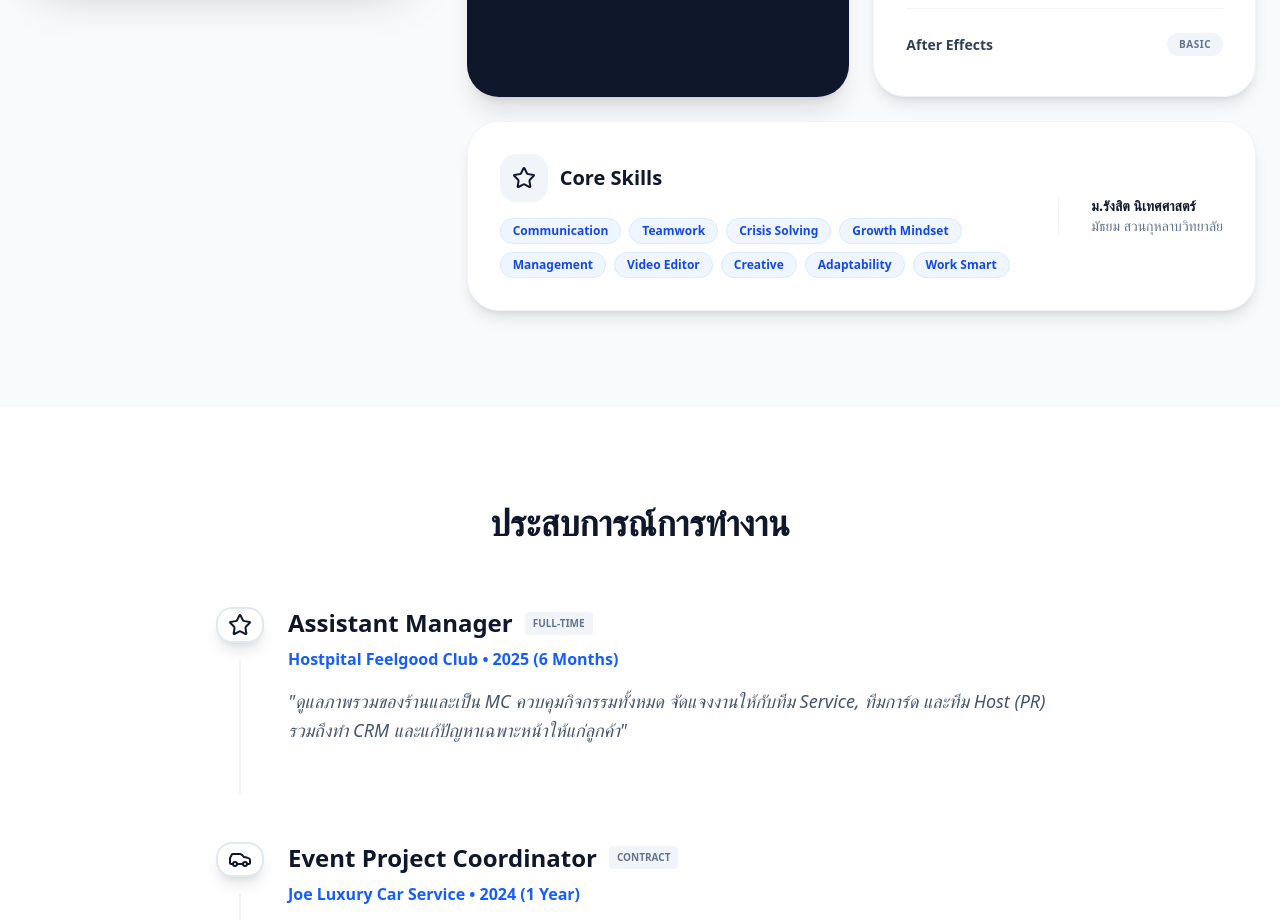
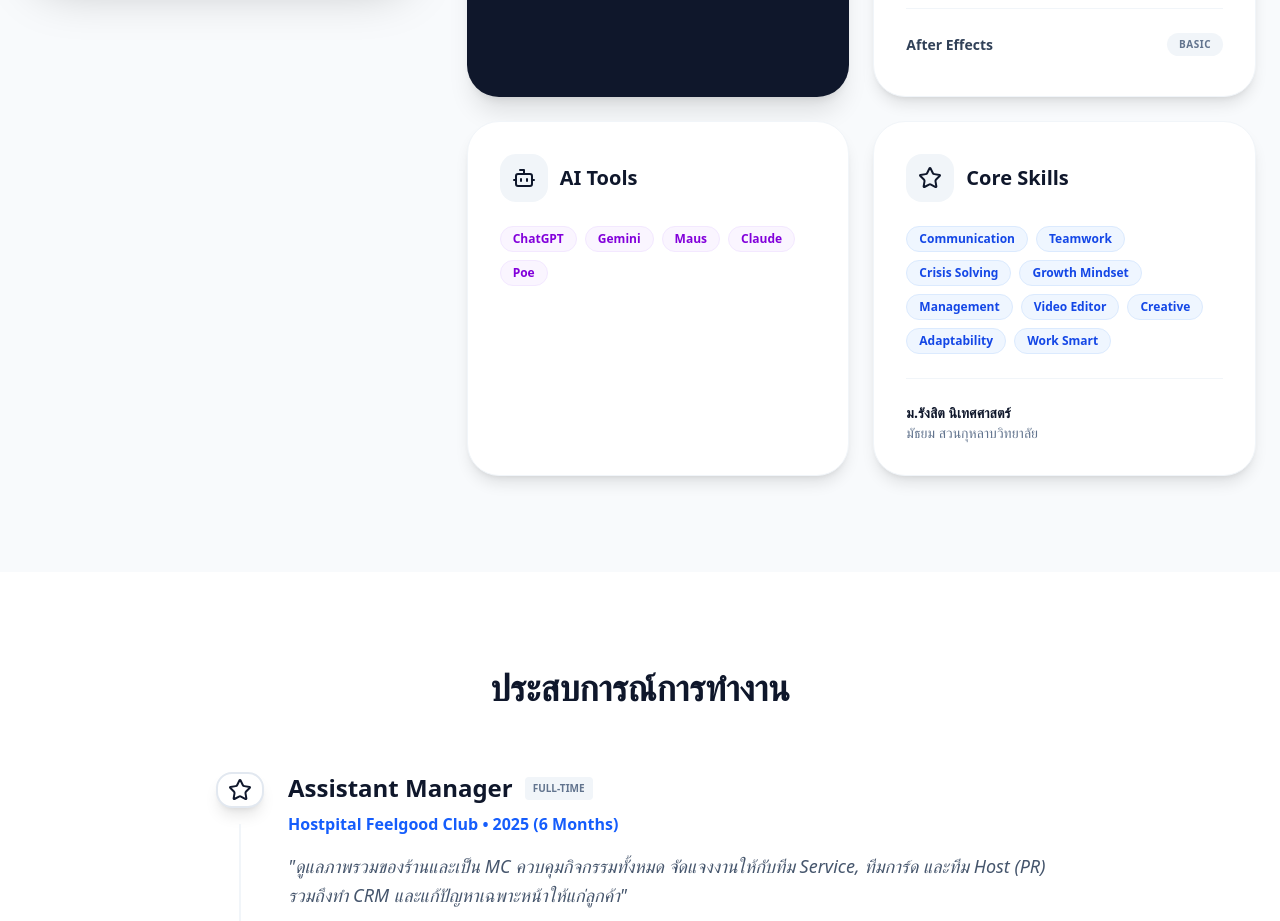
Before and after one commit to Freshair129/resume, a React (Vite) app: page / in a window 1280 px wide. Shown: the part 1360-2281 px from the top of the page. Built offline with nearby package versions, Linux system fonts and the light colour scheme.

Commit message:
Update: added AI Tools category and optimized skills grid layout

```diff
--- a/src/App.jsx
+++ b/src/App.jsx
@@ -4,7 +4,8 @@ import {
 } from 'react-router-dom';
 import {
   Phone, Mail, MapPin, GraduationCap, Briefcase, Code, Brain, Star,
-  CheckCircle2, ChevronRight, Menu, X, Cpu, Check, Camera, Video, Users, Car, FileText, ExternalLink
+  CheckCircle2, ChevronRight, Menu, X, Cpu, Check, Camera, Video, Users, Car, FileText, ExternalLink,
+  Bot, Sparkles
 } from 'lucide-react';
 import Resume from './Resume';
 import heroBg from './assets/hero-bg.jpg';
@@ -233,11 +234,24 @@ const MainPortfolio = () => {
                   </div>
                 </div>
 
-                {/* Core Skills Card - Full Width in Grid */}
-                <div className="md:col-span-2 bg-white p-8 rounded-[2rem] shadow-lg border border-slate-100 hover:-translate-y-1 transition-all duration-300">
-                  <div className="flex flex-col md:flex-row md:items-center gap-6">
-                    <div className="flex-1">
-                      <div className="flex items-center gap-3 mb-4 text-slate-900">
+                {/* AI Tools Card */}
+                <div className="bg-white p-8 rounded-[2rem] shadow-lg border border-slate-100 hover:-translate-y-1 transition-all duration-300">
+                  <div className="flex items-center gap-3 mb-6 text-slate-900">
+                    <div className="p-3 bg-slate-100 rounded-2xl"><Bot /></div>
+                    <h3 className="text-xl font-bold">AI Tools</h3>
+                  </div>
+                  <div className="flex flex-wrap gap-2">
+                    {["ChatGPT", "Gemini", "Maus", "Claude", "Poe"].map(s => (
+                      <span key={s} className="px-3 py-1 bg-purple-50 text-purple-700 rounded-full text-xs font-bold border border-purple-100">{s}</span>
+                    ))}
+                  </div>
+                </div>
+
+                {/* Core Skills Card */}
+                <div className="bg-white p-8 rounded-[2rem] shadow-lg border border-slate-100 hover:-translate-y-1 transition-all duration-300">
+                  <div className="flex flex-col gap-6">
+                    <div>
+                      <div className="flex items-center gap-3 mb-6 text-slate-900">
                         <div className="p-3 bg-slate-100 rounded-2xl"><Star /></div>
                         <h3 className="text-xl font-bold">Core Skills</h3>
                       </div>
@@ -247,7 +261,7 @@ const MainPortfolio = () => {
                         ))}
                       </div>
                     </div>
-                    <div className="md:border-l border-slate-100 md:pl-8 pt-6 md:pt-0">
+                    <div className="pt-6 border-t border-slate-100">
                       <p className="font-bold text-slate-900 text-sm">ม.รังสิต นิเทศศาสตร์</p>
                       <p className="text-slate-500 text-sm">มัธยม สวนกุหลาบวิทยาลัย</p>
                     </div>
```
